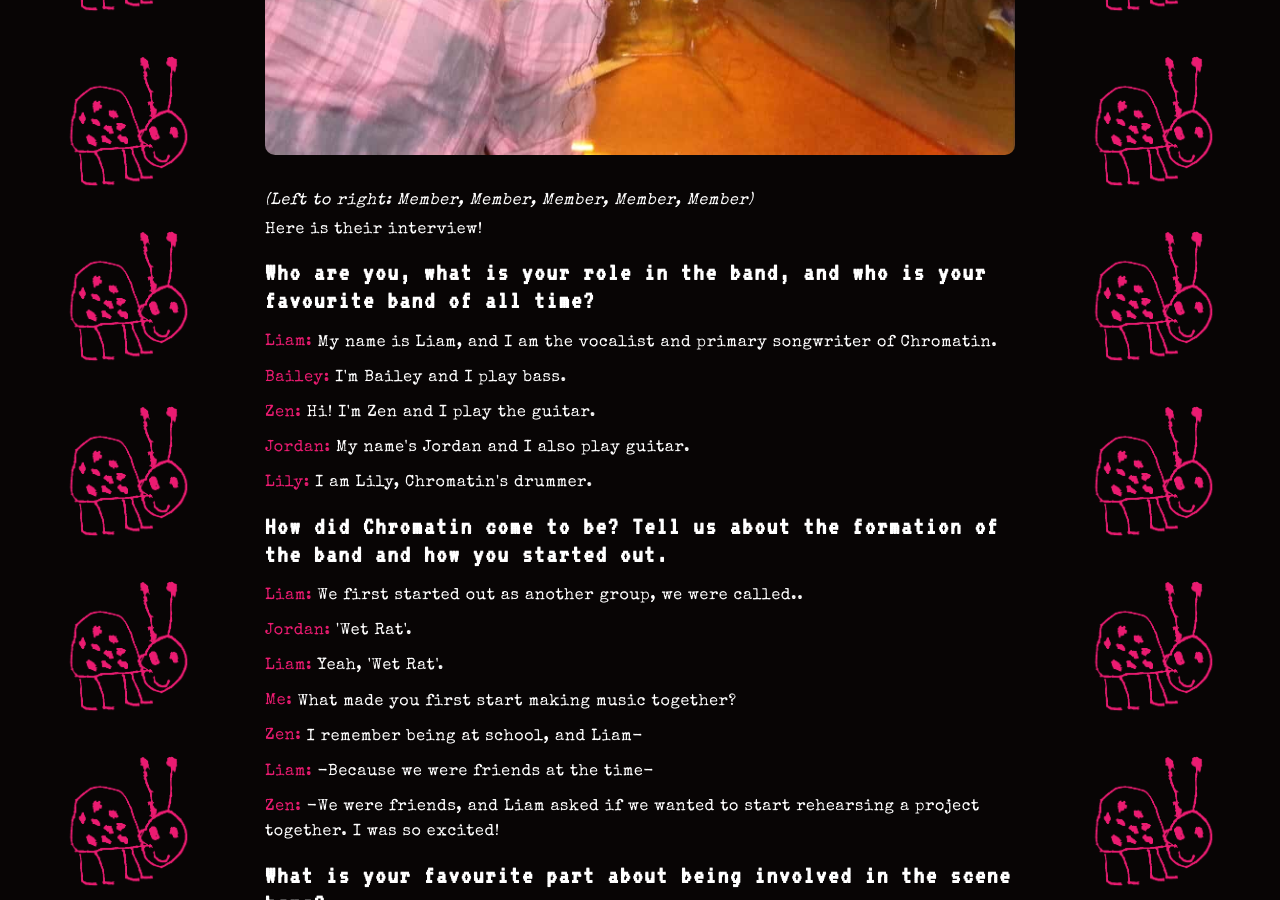
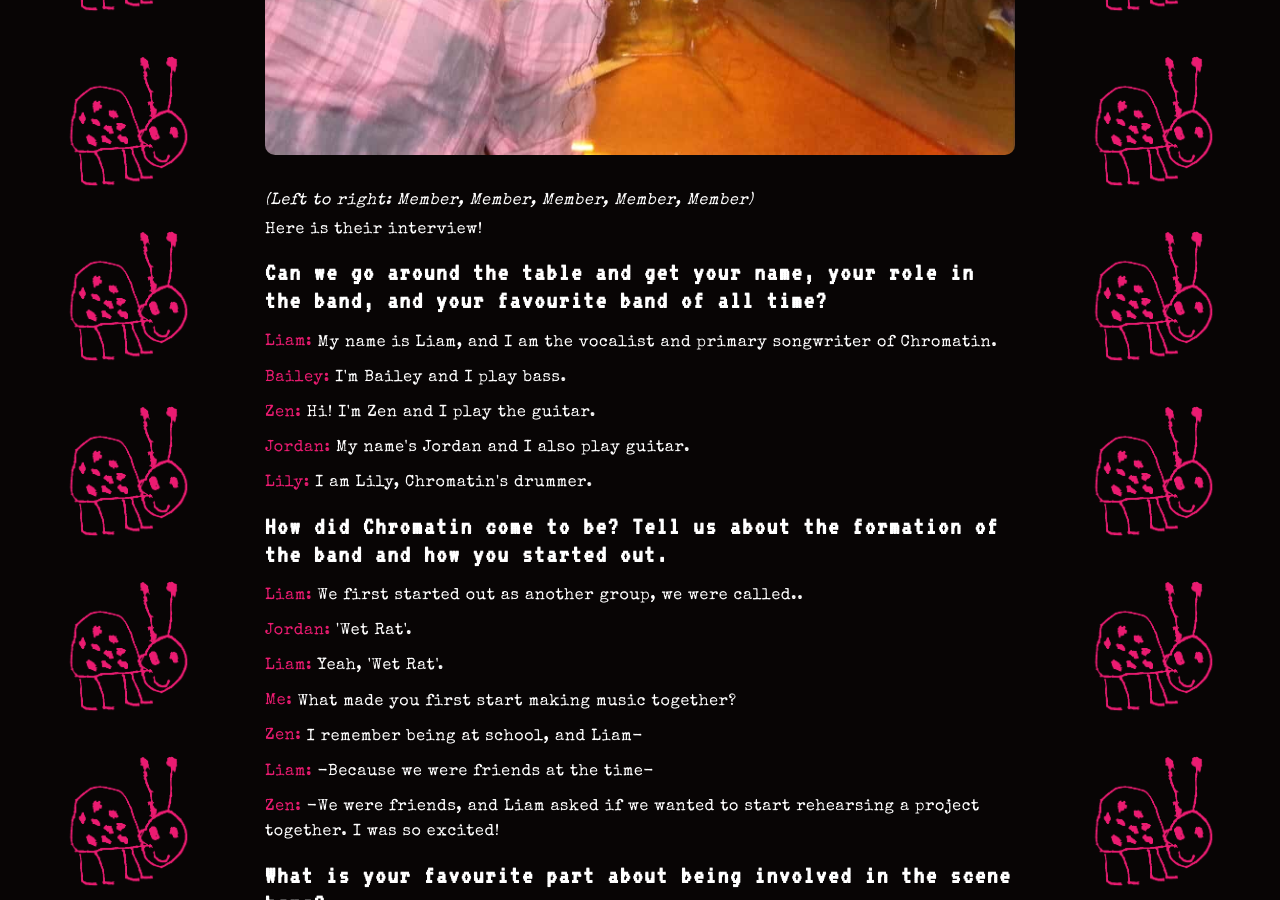
Before and after one commit to xxiwriterecipesnotlovelettersxx/xxiwriterecipesnotlovelettersxx.github.io, a Jekyll site: the page built from _posts/2026-03-10-interview-with-chromatin.md, in a window 1280 px wide and 900 px high, scrolled down 1034 px. Built offline with Jekyll 4.4.1, drawn with Linux system fonts in a browser that asks for light colours.

Commit message:
Update 2026-03-10-interview-with-chromatin.md

```diff
--- a/_posts/2026-03-10-interview-with-chromatin.md
+++ b/_posts/2026-03-10-interview-with-chromatin.md
@@ -20,7 +20,7 @@ _(Left to right: Member, Member, Member, Member, Member)_
 Here is their interview!
 </p>
 
-### Who are you, what is your role in the band, and who is your favourite band of all time?
+### Can we go around the table and get your name, your role in the band, and your favourite band of all time?
 
 <p class="interview">
 <span class="speaker">Liam:</span> My name is Liam, and I am the vocalist and primary songwriter of Chromatin.
```
